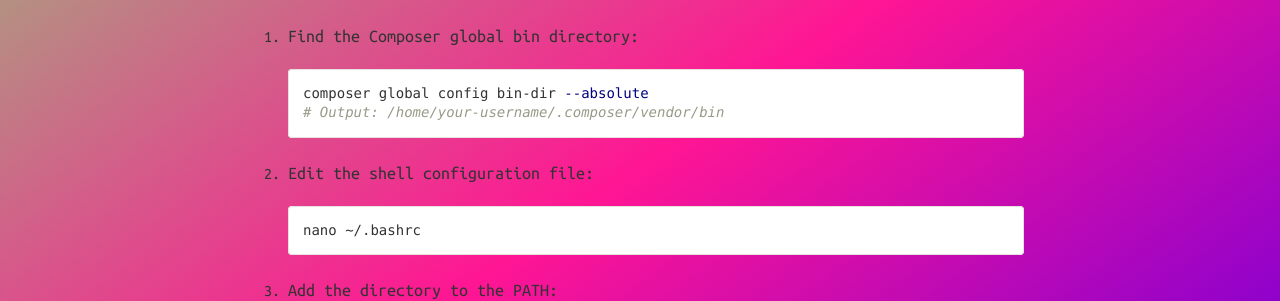
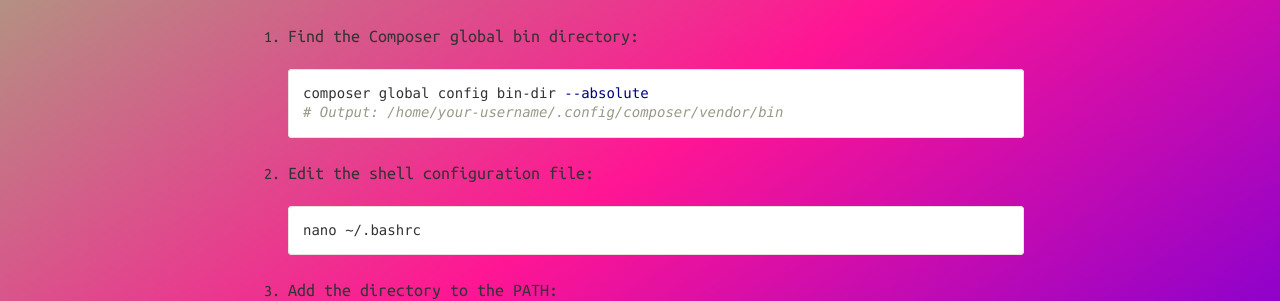
Before and after one commit to andreipall/andreipall.github.io, a Jekyll site: the page built from _posts/2025-01-15-how-to-fix-laravel-not-found-after-running-composer-global-require-laravelinstaller.markdown, in a window 1280 px wide. Shown: the part 553-854 px from the top of the page. Built offline with Jekyll 4.4.1, drawn with Linux system fonts in a browser that asks for light colours; comment, search, counter and statistics services are not loaded.

Commit message:
Update 2025-01-15-how-to-fix-laravel-not-found-after-running-composer-global-require-laravelinstaller.markdown

```diff
--- a/_posts/2025-01-15-how-to-fix-laravel-not-found-after-running-composer-global-require-laravelinstaller.markdown
+++ b/_posts/2025-01-15-how-to-fix-laravel-not-found-after-running-composer-global-require-laravelinstaller.markdown
@@ -13,7 +13,7 @@
 <p>Find the Composer global bin directory:</p>
 {% highlight bash %}
 composer global config bin-dir --absolute
-# Output: /home/your-username/.composer/vendor/bin
+# Output: /home/your-username/.config/composer/vendor/bin
 {% endhighlight %}
 </li>
 <li>
```
